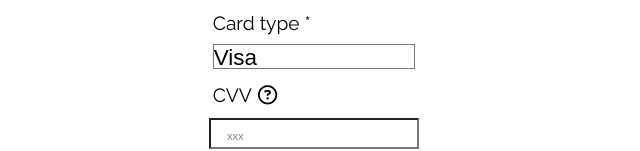
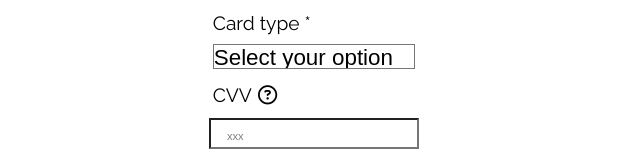
Before and after one commit to Authosaurus/UX, a plain HTML site: page public/contribute-page.html in a window 1280 px wide. Shown: the part 265-416 px from the top of the page, without its empty margins (326-966 px from the left). Drawn offline with Linux system fonts and the light colour scheme.

Commit message:
dropdown card placeholder

```diff
--- a/public/contribute-page.html
+++ b/public/contribute-page.html
@@ -27,8 +27,9 @@
       <input type="text" class="input form_input" placeholder="xxxx-xxxx-xxxx-xxxx" required>
 
       <label class="label">Card type *</label>
-      <!-- <input type="text" class="input form_input"> -->
+
       <select class="input form_input">
+        <option value="" disabled selected>Select your option</option>
         <option>Visa</option>
         <option>MasterCard</option>
         <option>American Express</option>
```
